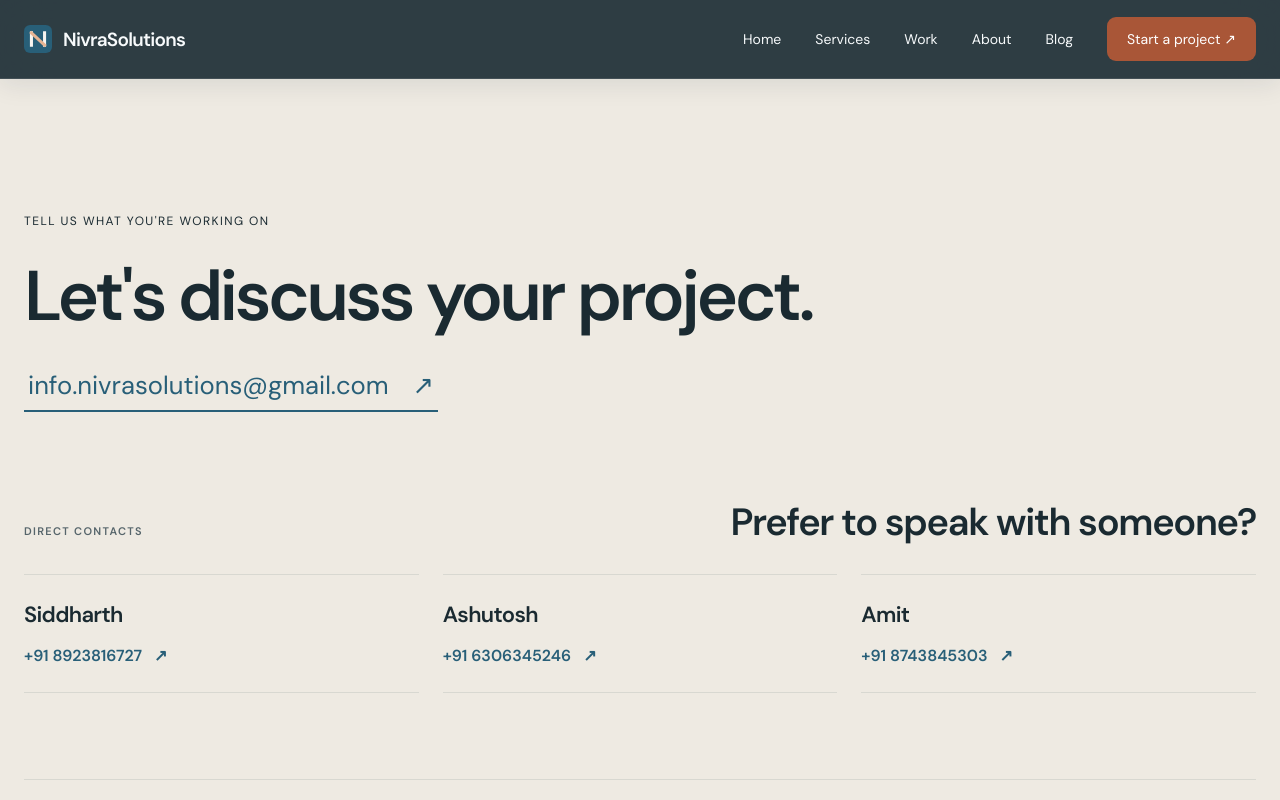
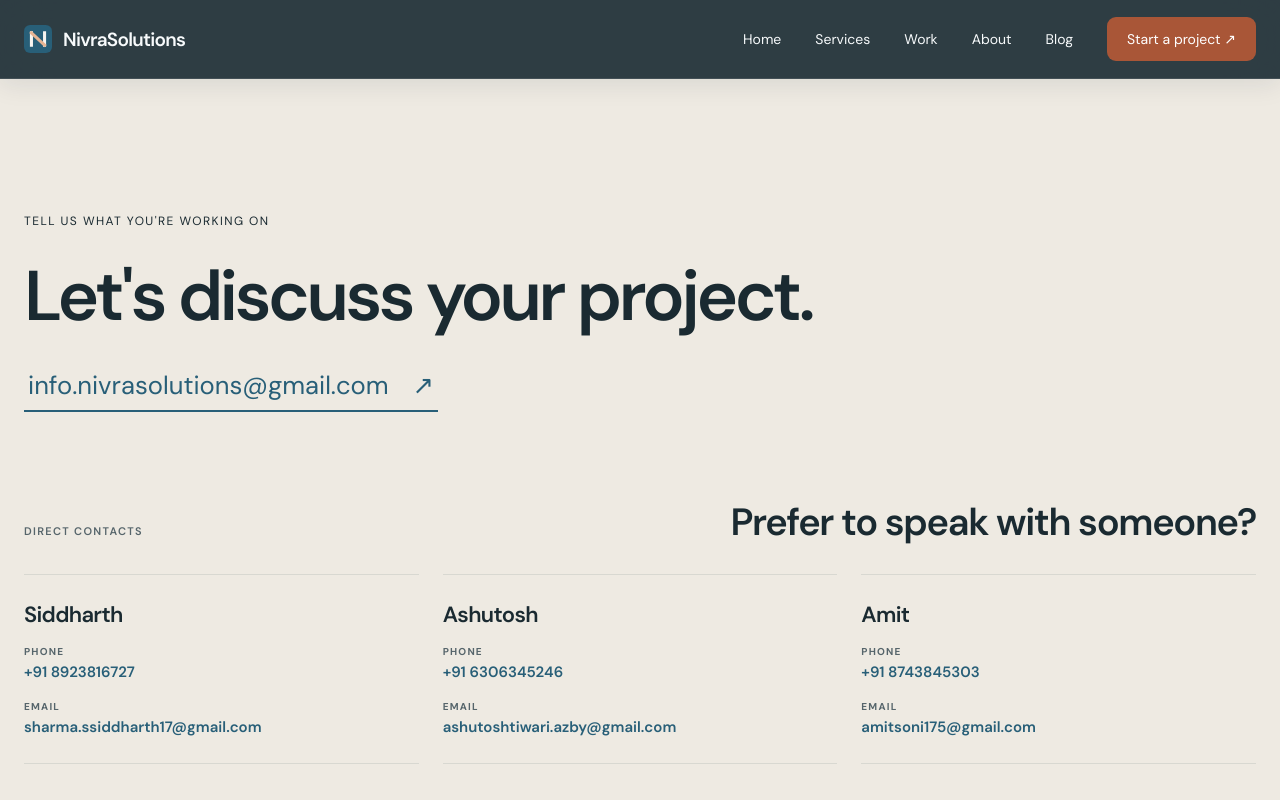
Before and after one commit to ZoxyZee/nivrasolutions, a React (Vite) app: page /contact in a window 1280 px wide. Shown: the top 800 px of the page. Built offline with nearby package versions, Linux system fonts and the light colour scheme.

Commit message:
Add team email contacts

```diff
--- a/src/data/siteContent.js
+++ b/src/data/siteContent.js
@@ -8,19 +8,28 @@ export const teamMembers = [
     role: "",
     linkedin: "",
     phone: "+91 8923816727",
+    email: "sharma.ssiddharth17@gmail.com",
   },
   {
     name: "Ashutosh",
     role: "",
     linkedin: "",
     phone: "+91 6306345246",
+    email: "ashutoshtiwari.azby@gmail.com",
   },
-  { name: "Amit", role: "", linkedin: "", phone: "+91 8743845303" },
+  {
+    name: "Amit",
+    role: "",
+    linkedin: "",
+    phone: "+91 8743845303",
+    email: "amitsoni175@gmail.com",
+  },
 ];
 
-export const contactPeople = teamMembers.map(({ name, phone }) => ({
+export const contactPeople = teamMembers.map(({ name, phone, email }) => ({
   name,
   phone,
+  email,
 }));
 
 export const services = [
--- a/src/professional.css
+++ b/src/professional.css
@@ -1135,7 +1135,7 @@ h1 em::after {
 
 .contact-people-grid {
   display: grid;
-  grid-template-columns: repeat(3, minmax(0, 1fr));
+  grid-template-columns: repeat(auto-fit, minmax(260px, 1fr));
   gap: 24px;
 }
 
@@ -1152,16 +1152,35 @@ h1 em::after {
   letter-spacing: -0.03em;
 }
 
+.contact-person-links {
+  display: grid;
+  gap: 18px;
+}
+
 .contact-person a {
-  display: inline-flex;
-  gap: 12px;
-  align-items: baseline;
+  display: flex;
+  min-width: 0;
+  flex-direction: column;
+  align-items: flex-start;
+  gap: 4px;
   color: var(--acid);
-  font-size: 16px;
-  font-weight: 600;
-}
-
-.contact-person a:hover {
+  font-size: 15px;
+  font-weight: 600;
+}
+
+.contact-person-link-label {
+  color: var(--muted);
+  font-size: 10px;
+  font-weight: 700;
+  letter-spacing: 0.12em;
+  text-transform: uppercase;
+}
+
+.contact-person-link-value {
+  overflow-wrap: anywhere;
+}
+
+.contact-person a:hover .contact-person-link-value {
   text-decoration: underline;
   text-underline-offset: 4px;
 }
--- a/src/sections/Contact.jsx
+++ b/src/sections/Contact.jsx
@@ -21,15 +21,25 @@ export default function Contact() {
           <h2 id="contact-people-title">Prefer to speak with someone?</h2>
         </div>
         <div className="contact-people-grid">
-          {contactPeople.map(({ name, phone }) => (
+          {contactPeople.map(({ name, phone, email }) => (
             <div className="contact-person" key={name}>
               <h3>{name}</h3>
-              <a
-                href={`tel:${phone.replace(/\s/g, "")}`}
-                aria-label={`Call ${name} at ${phone}`}
-              >
-                {phone} <span aria-hidden="true">↗</span>
-              </a>
+              <div className="contact-person-links">
+                <a
+                  href={`tel:${phone.replace(/\s/g, "")}`}
+                  aria-label={`Call ${name} at ${phone}`}
+                >
+                  <span className="contact-person-link-label">Phone</span>
+                  <span className="contact-person-link-value">{phone}</span>
+                </a>
+                <a
+                  href={`mailto:${email}`}
+                  aria-label={`Email ${name} at ${email}`}
+                >
+                  <span className="contact-person-link-label">Email</span>
+                  <span className="contact-person-link-value">{email}</span>
+                </a>
+              </div>
             </div>
           ))}
         </div>
```
Also changed, not shown: 1 other file (tests, documents, lock files or other folders).
